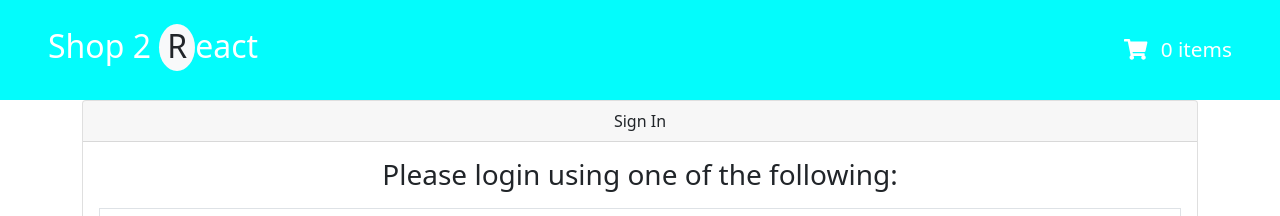
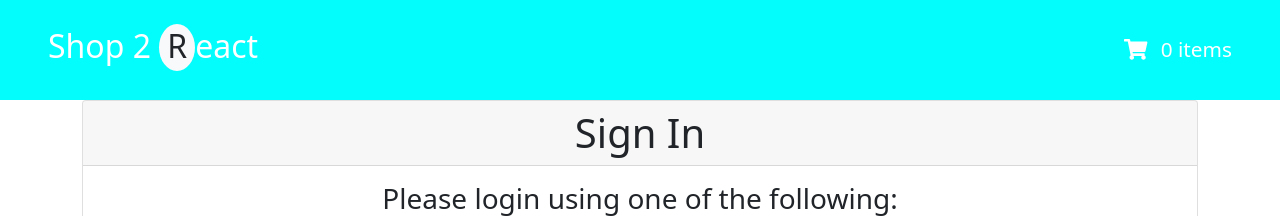
Before and after one commit to Riddhi1992/m5-wk2-assignment, a React (Create React App) app: page /signin in a window 1280 px wide. Shown: the top 216 px of the page. Built offline with nearby package versions, Linux system fonts and the light colour scheme.

Commit message:
third commit

```diff
--- a/src/SignIn.js
+++ b/src/SignIn.js
@@ -20,7 +20,7 @@ export default function SignIn(props) {
         <div className="container">
             <Card>
                 {!login && <>
-                    <Card.Header className="">Sign In</Card.Header>
+                    <Card.Header className="h1">Sign In</Card.Header>
                     <Card.Body>
                         <Card.Text>
                             <h3>Please login using one of the following:</h3>
@@ -60,7 +60,7 @@ function Home ({fbpic, fbdata}) {
     return(
         <React.Fragment>
             <Card>
-                <Card.Header>Check Out</Card.Header>
+                <Card.Header className="h1">Check Out</Card.Header>
                 <Card.Body>
                     <img src={fbpic} alt={fbdata.name} />
                     <h3 className="d-inline text-success mx-2">
```
